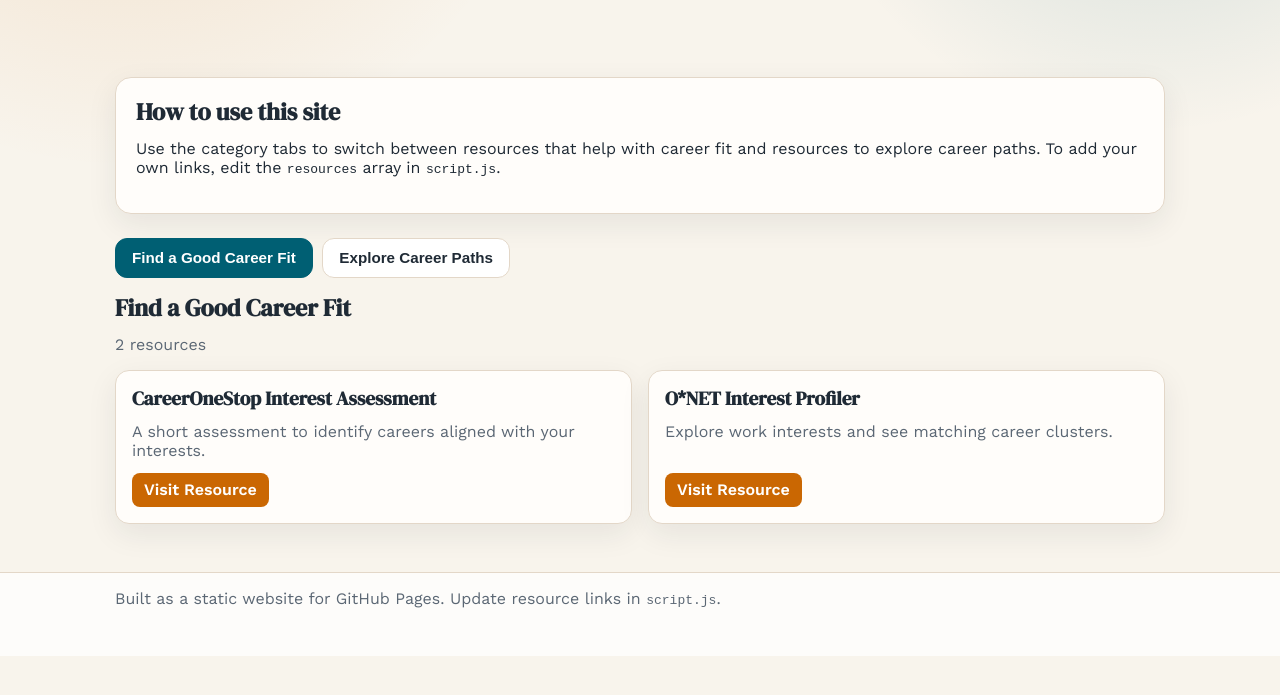
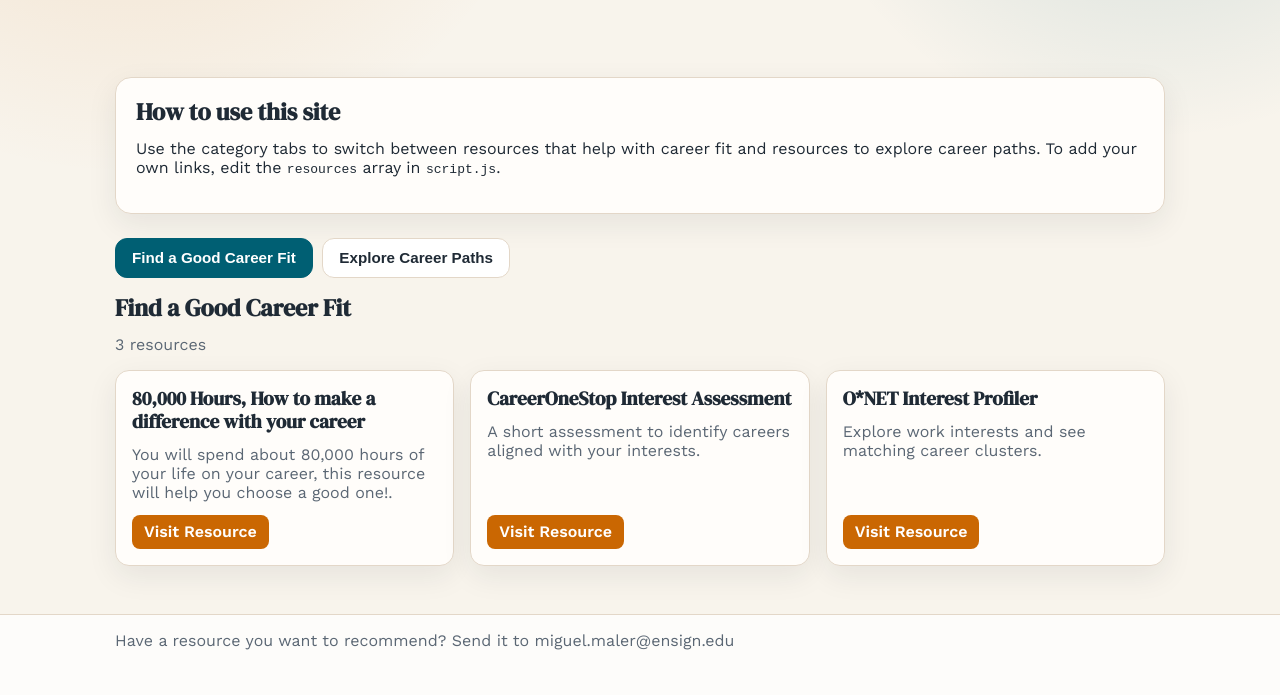
Before and after one commit to miguelmaler/FindMyCareer, a plain HTML site: page index.html in a window 1280 px wide. Shown: the part 231-926 px from the top of the page. Before the commit the page ends 887 px from the top, so only its background shows below. Drawn offline with nearby package versions, Linux system fonts and the light colour scheme.

Commit message:
new resource add: 80,000 hours

```diff
--- a/index.html
+++ b/index.html
@@ -59,7 +59,7 @@
     <footer class="site-footer">
       <div class="container">
         <p>
-          Built as a static website for GitHub Pages. Update resource links in <code>script.js</code>.
+          Have a resource you want to recommend? Send it to miguel.maler@ensign.edu
         </p>
       </div>
     </footer>
--- a/script.js
+++ b/script.js
@@ -5,6 +5,12 @@
 
 // Add or edit resources here.
 const resources = [
+   {
+    category: "fit",
+    title: "80,000 Hours, How to make a difference with your career",
+    url: "https://80000hours.org/",
+    description: "You will spend about 80,000 hours of your life on your career, this resource will help you choose a good one!.",
+  },
   {
     category: "fit",
     title: "CareerOneStop Interest Assessment",
```
